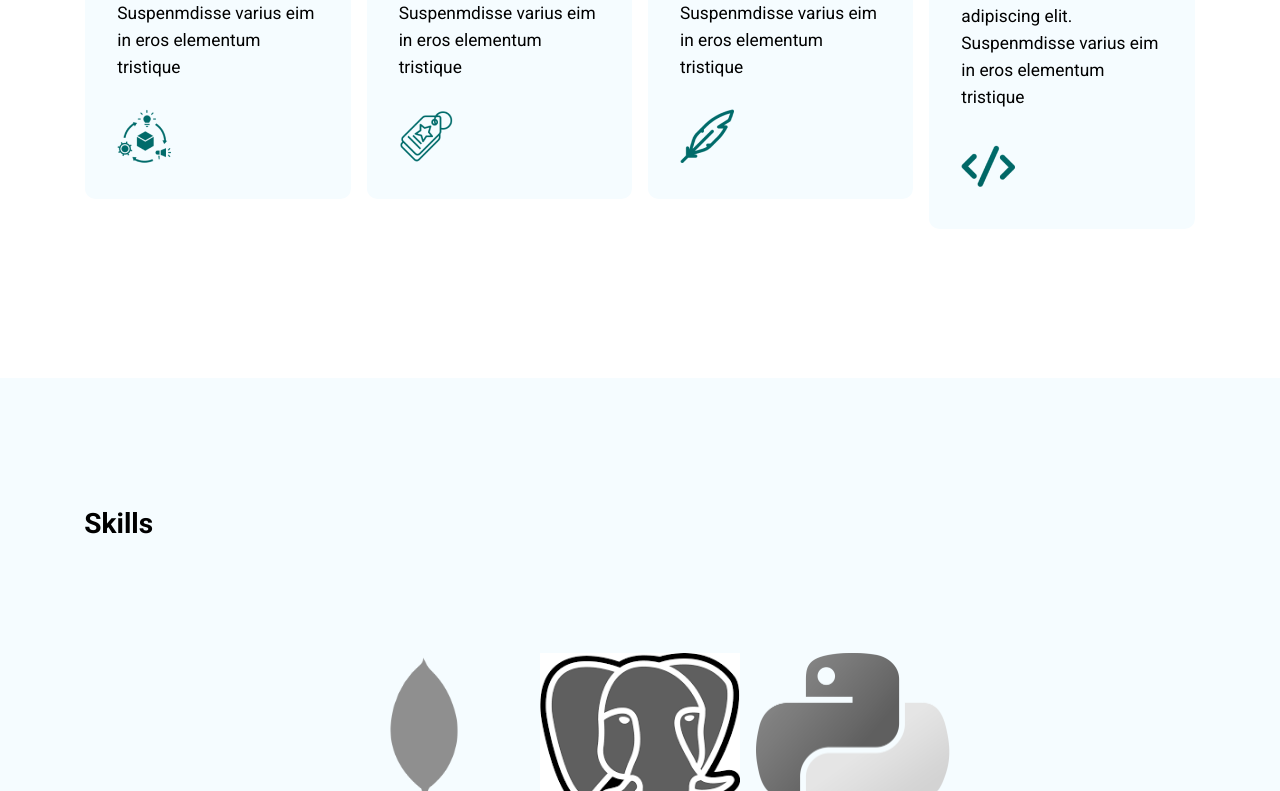
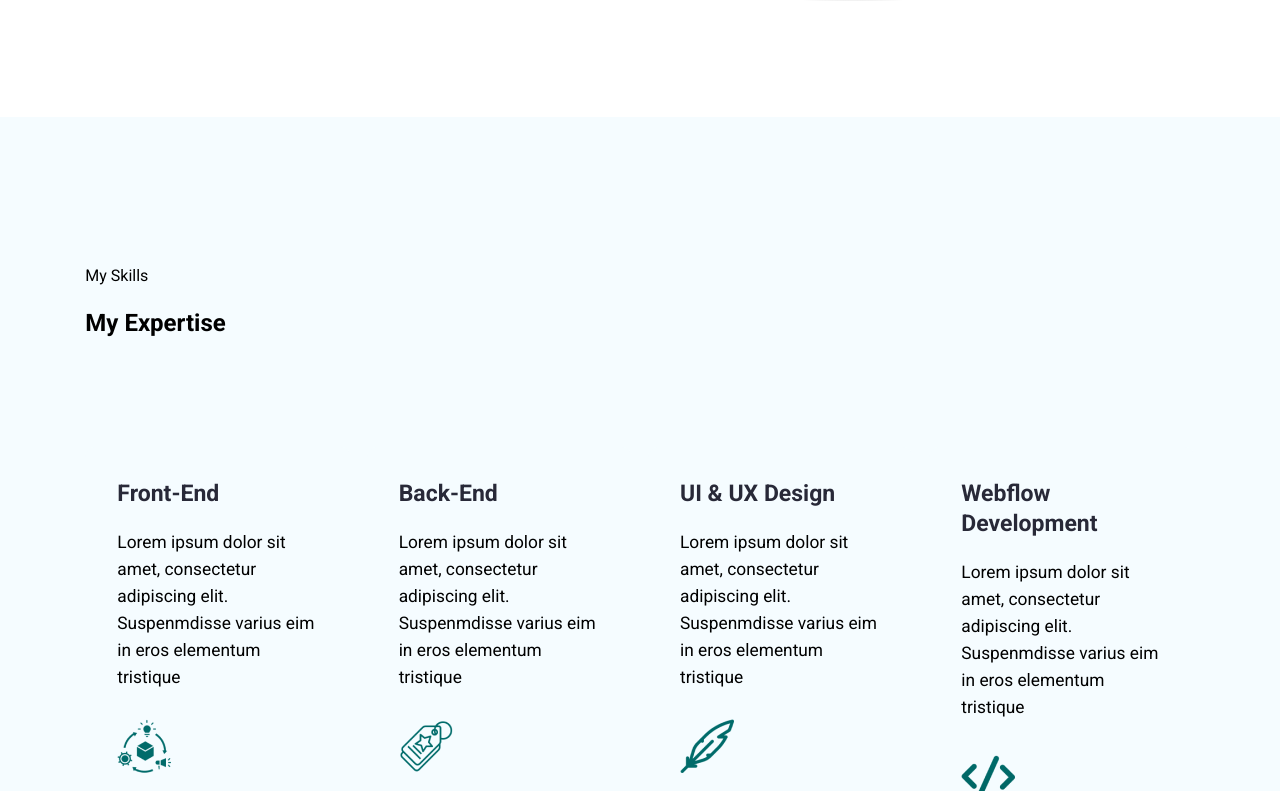
Before and after one commit to Mitothy/web-portfolio, a React (Create React App) app: page / in a window 1280 px wide. Shown: the part 1189-1980 px from the top of the page. Built offline with nearby package versions, Linux system fonts and the light colour scheme.

Commit message:
Color Scheme Changes

```diff
--- a/src/App.css
+++ b/src/App.css
@@ -245,6 +245,8 @@ h2 {
   justify-content: center;
   align-items: flex-start;
   gap: 106.667px;
+  background: var(--bg-shade);
+
 }
 .skills--section--heading {
   color: var(--heading-color);
@@ -507,7 +509,6 @@ input[type="checkbox"] {
 /* Contact End */
 
 /* Footer Start */
-/* Footer Starts */
 .footer--container {
   display: flex;
   padding: 106.667px 85.333px;
@@ -827,21 +828,13 @@ input[type="checkbox"] {
   flex-direction: column;
   align-items: center; /* Changed from flex-start to center for horizontal centering */
   gap: 80px;
-  background-color: var(--bg-shade);
   text-align: center; /* Ensures that text within the section is centered */
+  background: white;
 }
 
 .section--title {
   align-self: left;
   font-family: 'Roboto', sans-serif;
-}
-
-.tech-stack-section {
-  padding: 112px 84.3px;
-  background-color: var(--bg-shade);
-  display: flex;
-  flex-direction: column; /* Stack children vertically */
-  align-items: flex-start; /* Align children to the start of the cross axis */
 }
 
 .tech-stack-title-container {
--- a/src/Pages/Home/AboutMe.jsx
+++ b/src/Pages/Home/AboutMe.jsx
@@ -1,8 +1,8 @@
-export default function AboutMe(){
+export default function AboutMe() {
     return (
         <section id="AboutMe" className="about--section">
             <div className="about--section--img">
-            <img src="./img/about-me.png" alt="About Me"/>
+                <img src="./img/about-me.png" alt="About Me" />
             </div>
             <div className="hero--section--content--box--about--section--box">
                 <div className="hero--section-content">
--- a/src/Pages/Home/Homescreen/index.jsx
+++ b/src/Pages/Home/Homescreen/index.jsx
@@ -11,8 +11,8 @@ export default function Home() {
     return (
         <>
             <HeroSection />
+            <TechStack />
             <MySkills />
-            <TechStack />
             <AboutMe />
             <MyPortfolio />
             <Footer />
```
Also changed, not shown: public/img/sql.png. Lines whose indentation alone changed are shown as unchanged.
